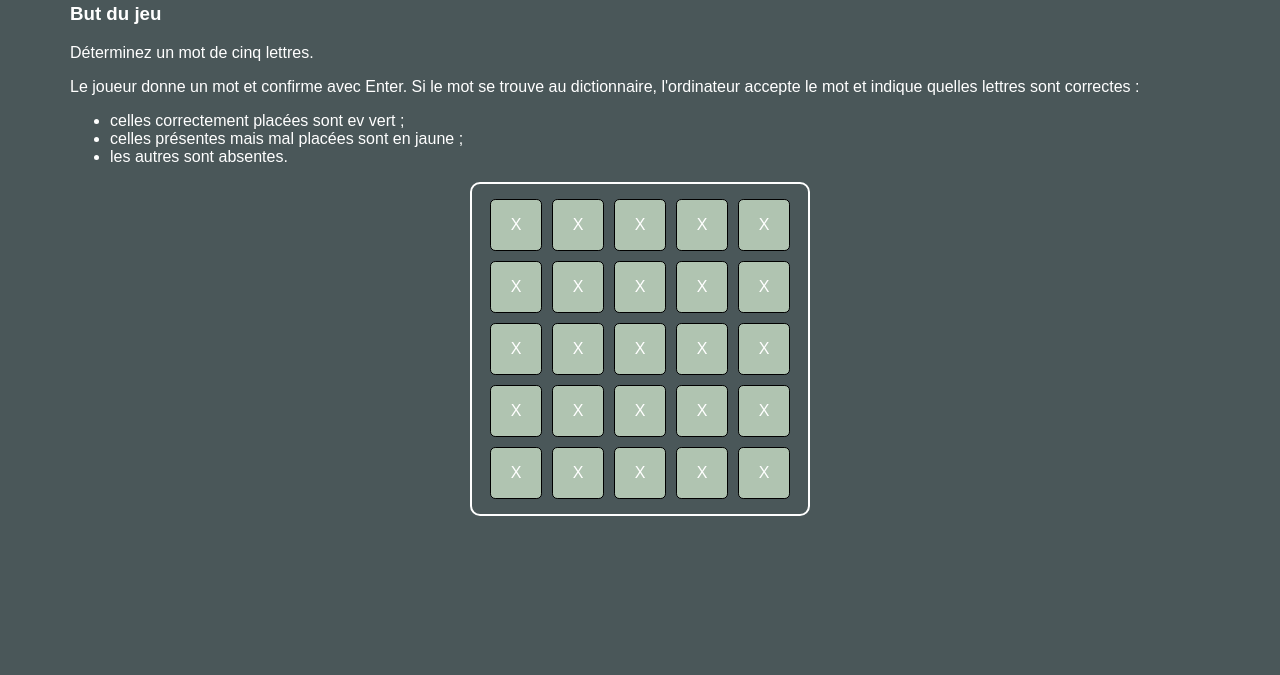
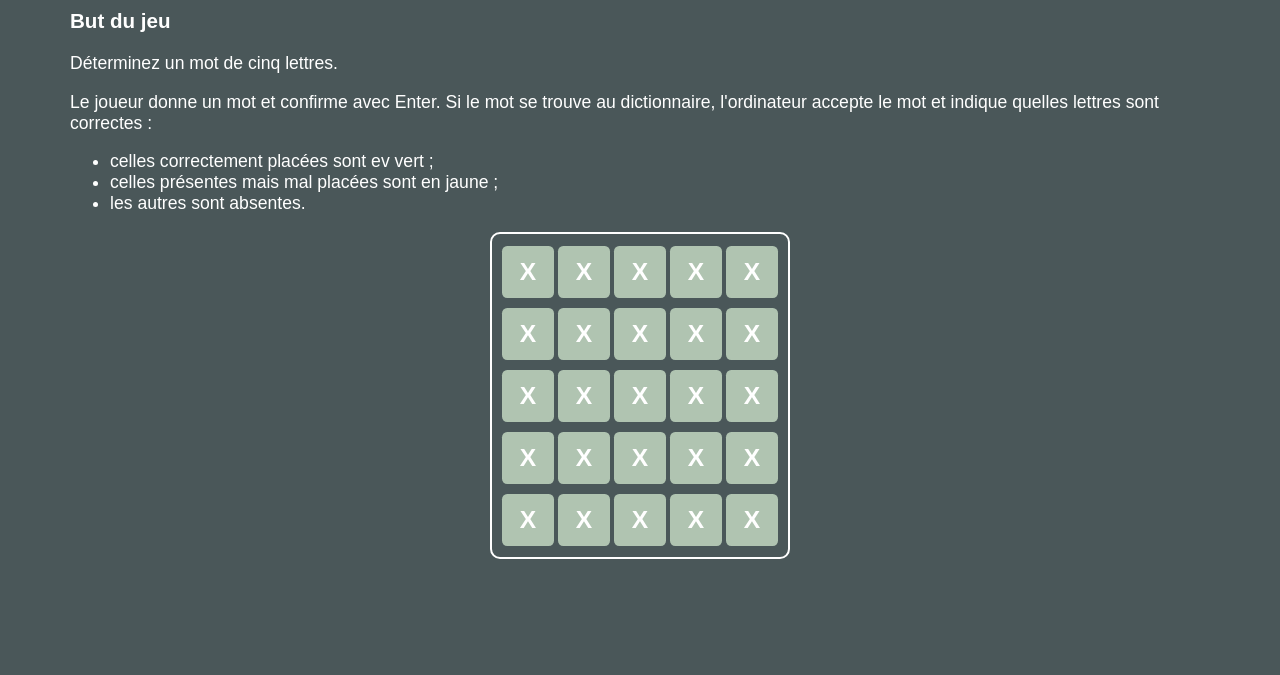
Before and after one commit to 63731-coder/Wordle, a plain HTML site: page wordeul.html in a window 1280 px wide. Shown: the part 125-800 px from the top of the page. Drawn offline with Linux system fonts and the light colour scheme.

Commit message:
debut du JavaScript (page 3)

```diff
--- a/js/wordeul.js
+++ b/js/wordeul.js
@@ -0,0 +1,4 @@
+"use strict";   // activer le mode strict
+
+const gameEl = document.getElementById('game'); // l’élément du DOM dont l’identifiant est game.
+console.log(gameEl) // verification
--- a/style/wordeul.css
+++ b/style/wordeul.css
@@ -3,6 +3,7 @@ body {
     background-color: #4a5759;
     margin: 70px;
     font-family: Arial, Helvetica, sans-serif;
+    font-size: 1.1em;
 }
 
 h1 {
@@ -10,6 +11,8 @@ h1 {
 }
 
 #game {
+    font-size: 1.4em;
+    font-weight: bold;
     display: flex;
     flex-direction: column;
     align-items: center;
@@ -17,7 +20,8 @@ h1 {
     border-radius: 10px;
     padding: 10px;
     box-sizing: border-box;
-    max-width: 340px;
+    max-width: 300px;
+    max-height: 327px;
     margin: auto;
     user-select: none;  /* empêcher le joueur de sélectionner du texte dans la zone de jeu. */
 }
@@ -27,14 +31,15 @@ h1 {
 }
 
 .tile {
-    width: 50px;
-    height: 50px;
-    margin: 5px;
+    width: 52px;
+    height: 52px;
+    margin: 2px;
+    margin-bottom: 8px;
     display: flex;
     justify-content: center;
     align-items: center;
     border-radius: 10%;
     background-color: #b0c4b1;
-    border: 1px solid #000;
+    border: 1px thin;
     font-family: Arial, sans-serif; /* Choisissez une police sans empattement */
 }
```
